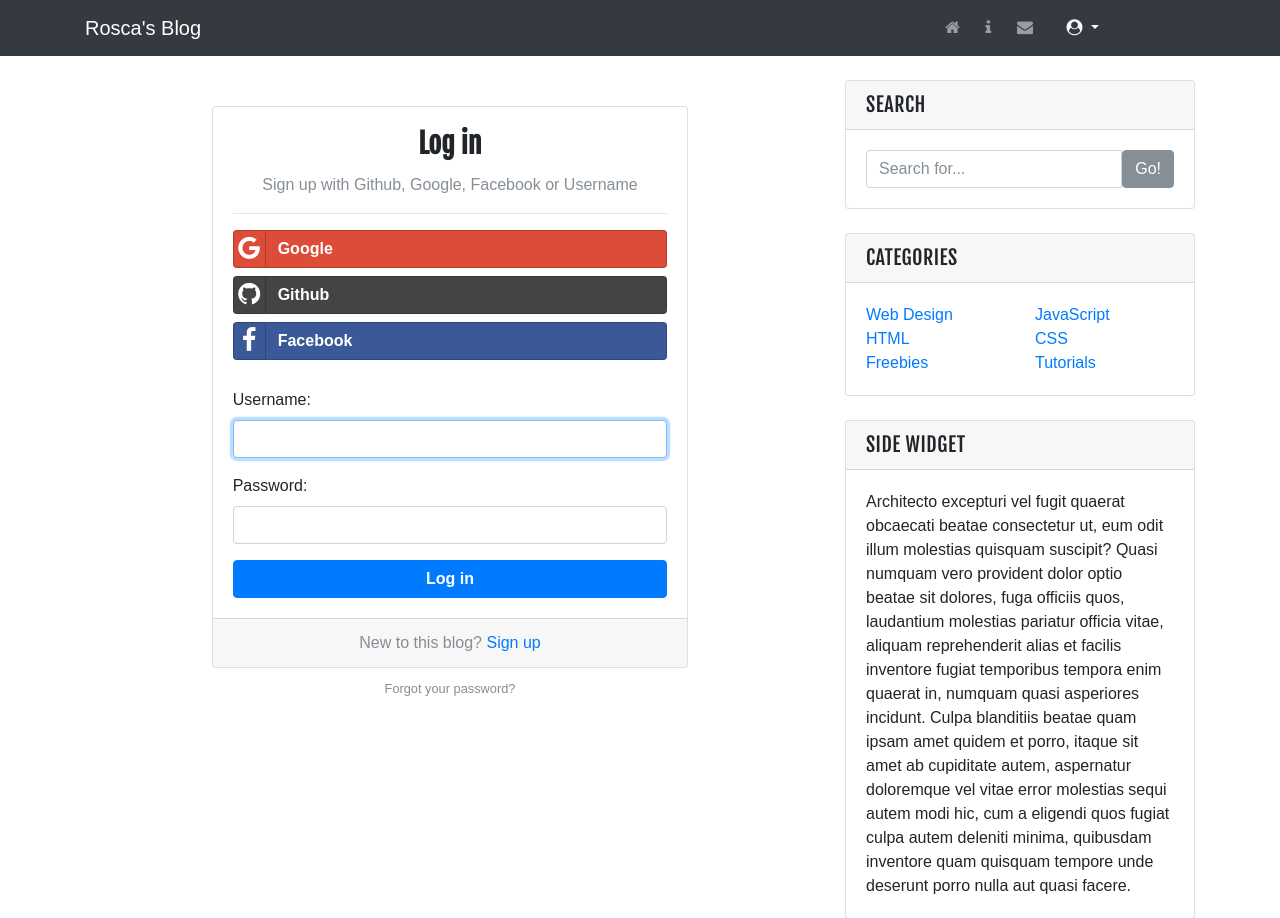
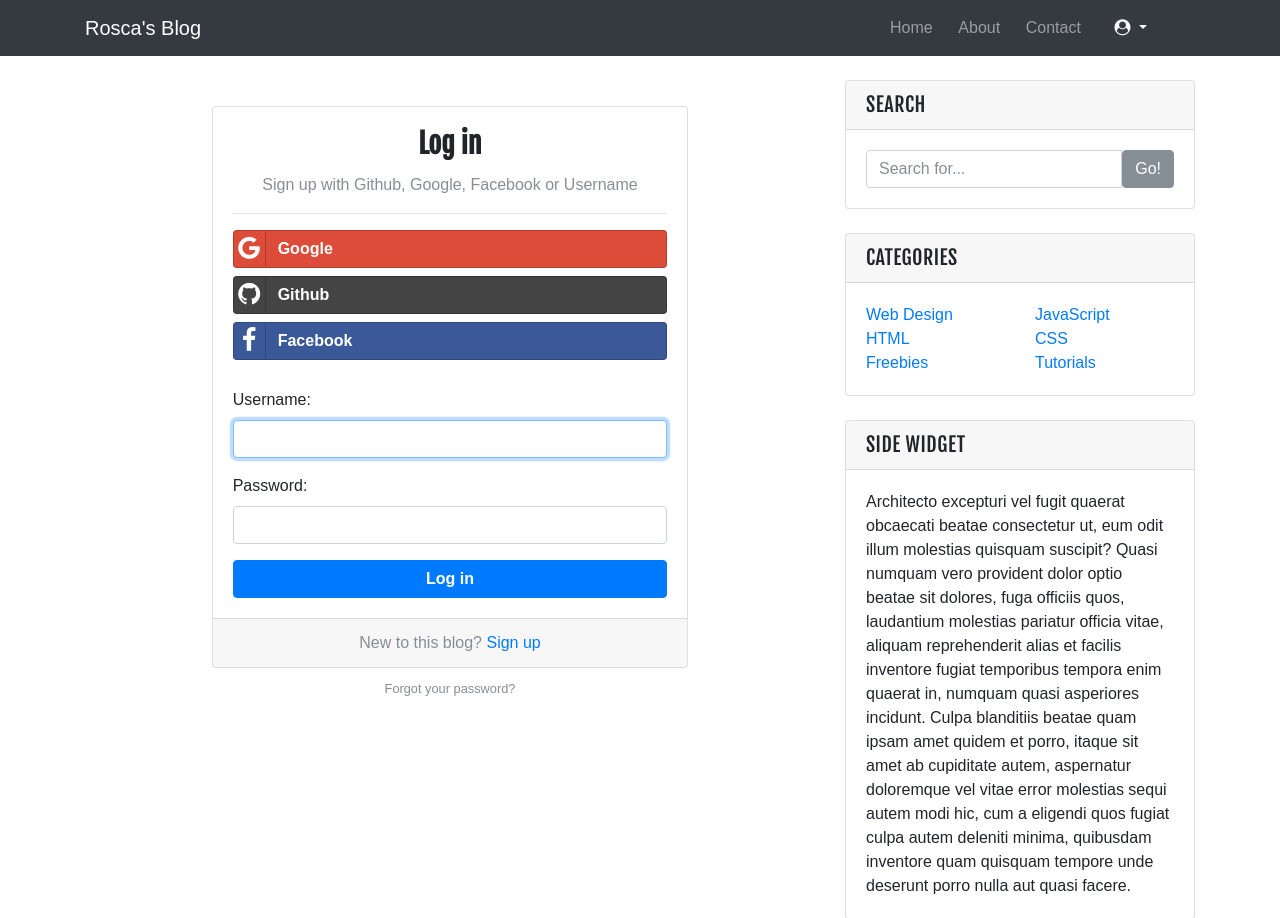
Before and after one commit to RoscaS/Django_blog, a Django app: page /accounts/login/ in a window 1280 px wide. Shown: the top 918 px of the page. Run offline with Django 3.2, Linux system fonts and the light colour scheme; parts of the project's set-up code (start-up, migrations or seed data) failed here and were passed over; some libraries are stand-ins or nearby versions; some web fonts are replaced.

```diff
--- a/templates/includes/_navigation.html
+++ b/templates/includes/_navigation.html
@@ -15,25 +15,25 @@
       <ul class="navbar-nav ml-auto">
         <li class="nav-item {% if request.path == '/' %}active{% endif %}" style="margin-right: 0.6rem">
           <a class="nav-link" href="{% url 'home' %}" data-toggle="tooltip" data-placement="top" title="Home">
-            <i class="fa fa-home" aria-hidden="true"></i>
-            <!-- Home  -->
+            <!-- <i class="fa fa-home" aria-hidden="true"></i> -->
+            Home
           </a>
         </li>
         <li class="nav-item {% if request.path == '/about/' %}active{% endif %}" style="margin-right: 0.6rem">
           <a class="nav-link" href="#" data-toggle="tooltip" data-placement="top" title="About">
-            <i class="fa fa-info" aria-hidden="true"></i>
-            <!-- About -->
+            <!-- <i class="fa fa-info" aria-hidden="true"></i> -->
+            About
           </a>
         </li>
         <li class="nav-item {% if request.path == '/contact/' %}active{% endif %}" style="margin-right: 0.6rem">
           <a class="nav-link" href="{% url 'contact' %}" data-toggle="tooltip" data-placement="top" title="Contact">
-            <i class="fa fa-envelope" aria-hidden="true"></i>
-            <!-- Contact -->
+            <!-- <i class="fa fa-envelope" aria-hidden="true"></i> -->
+            Contact
           </a>
         </li>
       </ul>
 
-      <div class="dropdown" style="margin-right: 5rem">
+      <div class="dropdown" style="margin-right: 2rem">
         {% if user.is_authenticated %}
           <a class="nav-link dropdown-toggle text-light" href="#" id="dropdownMenuButton" data-toggle="dropdown" aria-haspopup="true" aria-expanded="false">
             <img style="margin-right: 0.5rem" src="{{ user|gravatar }}" class="w-18 rounded">
```
